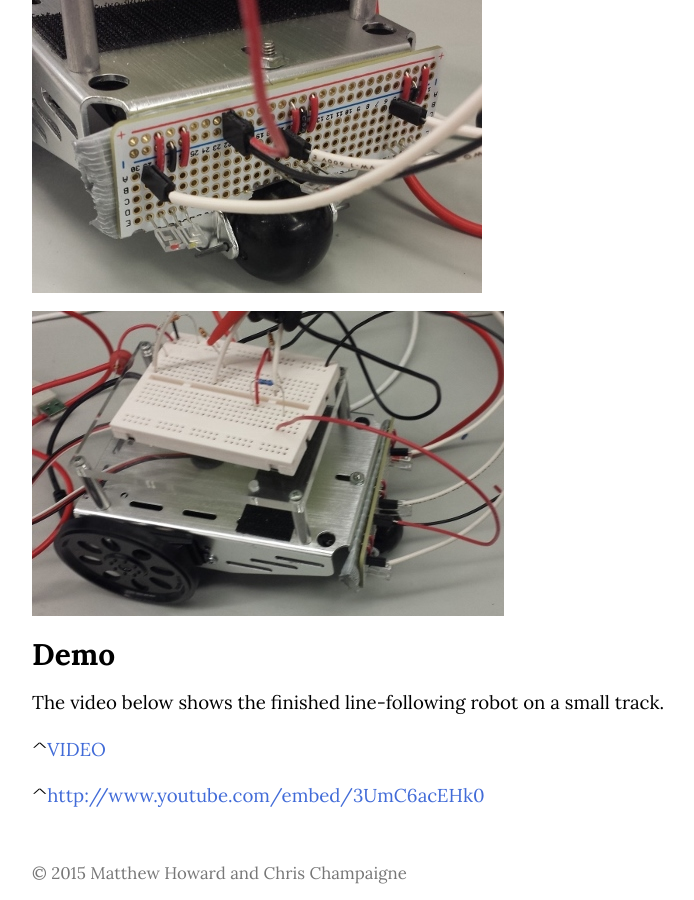
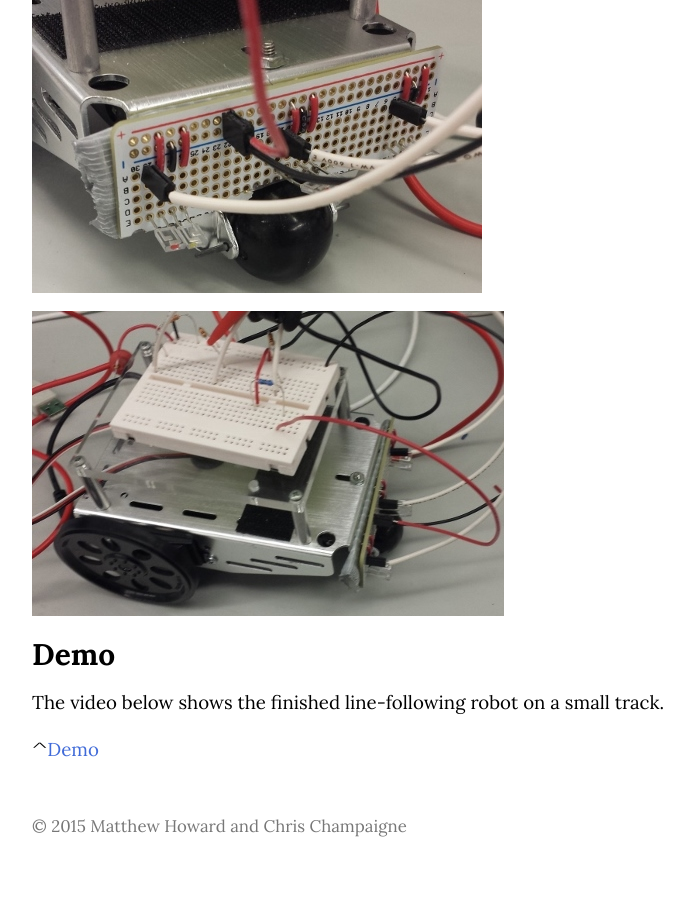
Before and after one commit to moward/project-winwood, a Jekyll site: the page built from _posts/2015-04-02-line-following-and-setup.md, in a window 1280 px wide and 900 px high, scrolled down 863 px. Shown: the whole window, without its empty margins (208-902 px from the left). Built offline with Jekyll 4.4.1, drawn with Linux system fonts in a browser that asks for light colours; after the commit the page ends 1717 px from its top, so only the background shows below that.

Commit message:
setup and lf post

```diff
--- a/_posts/2015-04-02-line-following-and-setup.md
+++ b/_posts/2015-04-02-line-following-and-setup.md
@@ -23,8 +23,6 @@ For the line-following circuit we used three IR emitters and three IR transistor
 
 The video below shows the finished line-following robot on a small track.
 
-^[VIDEO][]
-
-^[http://www.youtube.com/embed/3UmC6acEHk0](YouTube)
+^[Demo][VIDEO]
 
 [VIDEO]: https://www.youtube.com/watch?v=0VtZT9dBhiI
```
